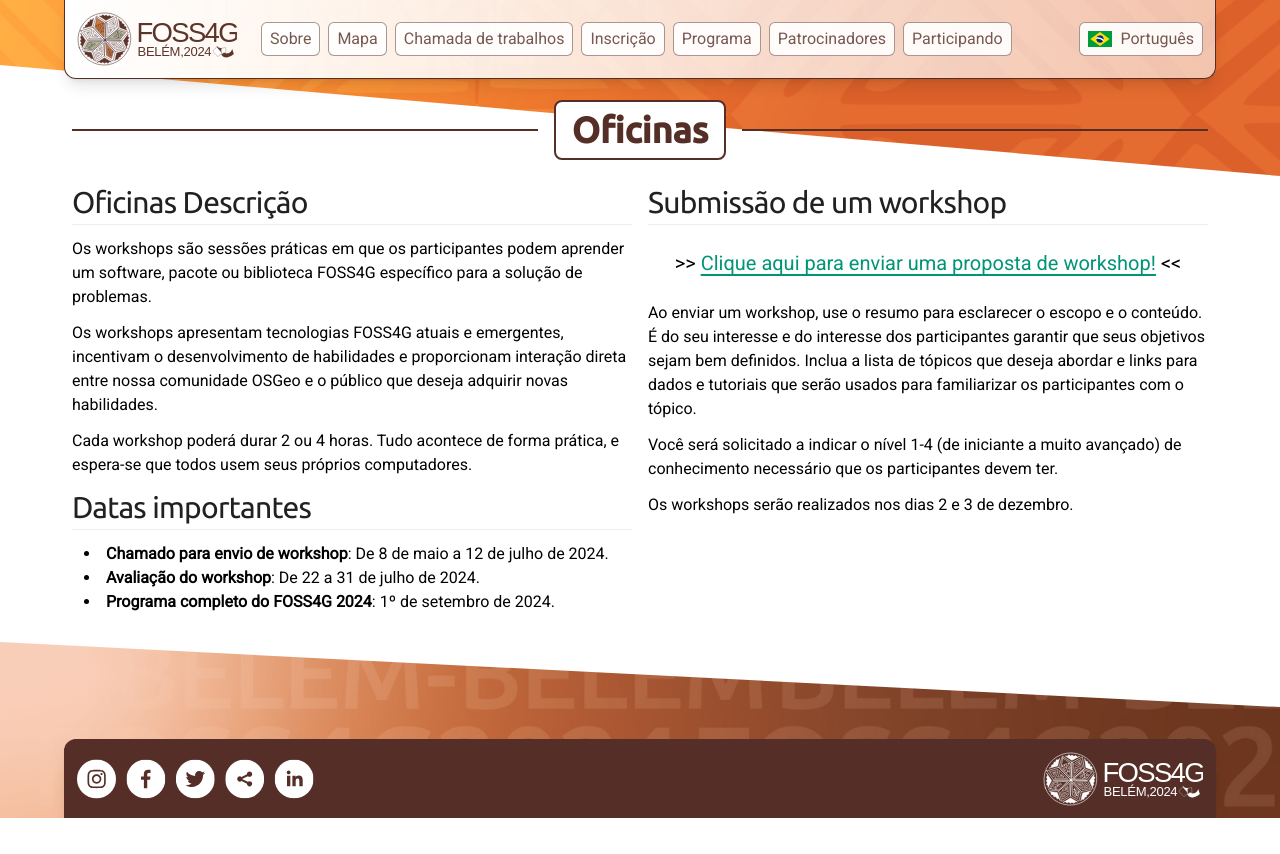
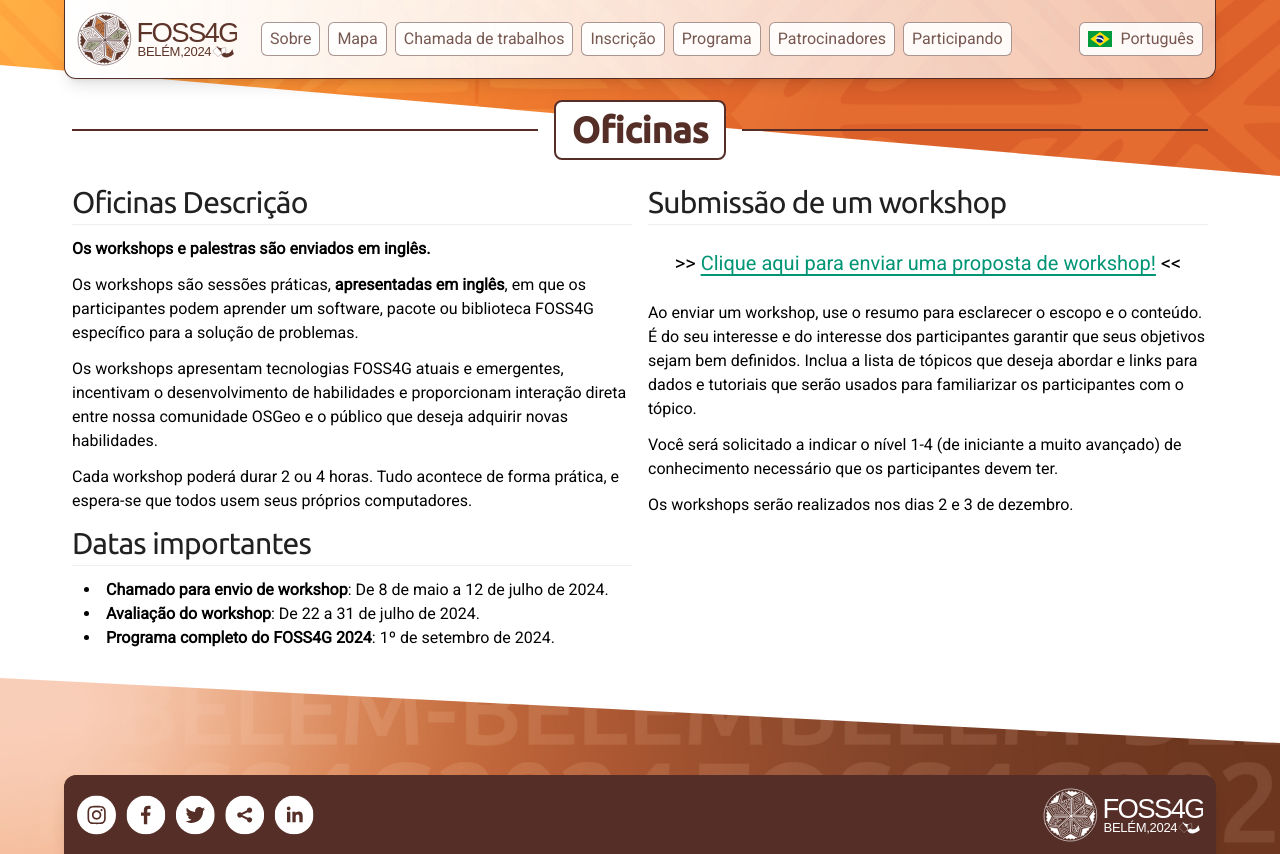
Before and after one commit to FOSS4G-2024-Belem/foss4g-2024-belem.github.io, a Next.js app: page /pt/cfp/oficinas in a window 1280 px wide. Before the commit the page ends 818 px from the top, so only its background shows below. Built offline with nearby package versions, Linux system fonts and the light colour scheme.

Commit message:
update workshop and general talks of all languages

```diff
--- a/src/pages/en/cfp/general-talks.mdx
+++ b/src/pages/en/cfp/general-talks.mdx
@@ -16,6 +16,8 @@ export const metadata = {
     <div className="">
       #### General Talks Description
       ---
+
+      **Los workshops y charlas se envian en ingles.**
 
       The aim of the conference is twofold: the exchange of information and experiences between users of geographic data and Free and Open Source Software for processing geographic information and the possibility for new or potential users to discover the functionality of these systems and the availability of data, and to meet developers and experienced users.
 
--- a/src/pages/en/cfp/workshops.mdx
+++ b/src/pages/en/cfp/workshops.mdx
@@ -18,7 +18,9 @@ export const metadata = {
     #### Workshops Description
     ---
 
-    Workshops are hands-on sessions where attendees can learn a specific FOSS4G software, package, or library for problem-solving.
+    **Workshops and talks are sent in English.**
+
+    Workshops are hands-on sessions presented **in English**, where attendees can learn a specific FOSS4G software, package, or library for problem-solving.
 
     The workshops showcase current and emerging FOSS4G technologies, encourage skills development, and provide direct interaction between our OSGeo community and the public who wish to acquire new skills.
 
--- a/src/pages/es/cfp/charlas-generales.mdx
+++ b/src/pages/es/cfp/charlas-generales.mdx
@@ -16,6 +16,8 @@ export const metadata = {
     <div className="">
       #### Charlas Generales Descripción
       ---
+
+      **Los workshops y charlas se envian en ingles.**
 
       La finalidad de la conferencia es doble: el intercambio de información y experiencias entre usuarios de datos geográficos y Software Libre y de Código Abierto para el procesamiento de información geográfica, y la posibilidad para nuevos o potenciales usuarios de descubrir la funcionalidad de estos sistemas y la disponibilidad de datos, así como conocer a desarrolladores y usuarios experimentados.
 
--- a/src/pages/es/cfp/talleres.mdx
+++ b/src/pages/es/cfp/talleres.mdx
@@ -18,7 +18,9 @@ export const metadata = {
     #### Talleres Descripción
     ---
 
-    Los talleres son sesiones prácticas en las que los asistentes pueden aprender un software, paquete o biblioteca específicos de FOSS4G para la resolución de problemas.
+    **Los workshops y charlas se envian en ingles.**
+
+    Los talleres son sesiones prácticas, **presentadas en inglés**, en las que los asistentes pueden aprender un software, paquete o biblioteca específicos de FOSS4G para la resolución de problemas.
 
     Los talleres muestran tecnologías FOSS4G actuales y emergentes, fomentan el desarrollo de habilidades y proporcionan una interacción directa entre nuestra comunidad OSGeo y el público que desee adquirir nuevas habilidades.
 
--- a/src/pages/pt/cfp/oficinas.mdx
+++ b/src/pages/pt/cfp/oficinas.mdx
@@ -19,7 +19,9 @@ export const metadata = {
     #### Oficinas Descrição
     ---
 
-    Os workshops são sessões práticas em que os participantes podem aprender um software, pacote ou biblioteca FOSS4G específico para a solução de problemas.
+    **Os workshops e palestras são enviados em inglês.**
+
+    Os workshops são sessões práticas, **apresentadas em inglês**, em que os participantes podem aprender um software, pacote ou biblioteca FOSS4G específico para a solução de problemas.
 
     Os workshops apresentam tecnologias FOSS4G atuais e emergentes, incentivam o desenvolvimento de habilidades e proporcionam interação direta entre nossa comunidade OSGeo e o público que deseja adquirir novas habilidades.
 
--- a/src/pages/pt/cfp/palestras-gerais.mdx
+++ b/src/pages/pt/cfp/palestras-gerais.mdx
@@ -16,6 +16,8 @@ export const metadata = {
     <div className="">
       #### Palestras Gerais Descrição
       ---
+
+      **Os workshops e palestras são enviados em inglês.**
 
       O objetivo da conferência é duplo: a troca de informações e experiências entre usuários de dados geográficos e Software Livre e de Código Aberto para processamento de informações geográficas e a possibilidade de novos ou potenciais usuários descobrirem a funcionalidade desses sistemas e a disponibilidade de dados, e conhecerem desenvolvedores e usuários experientes.
 
```
